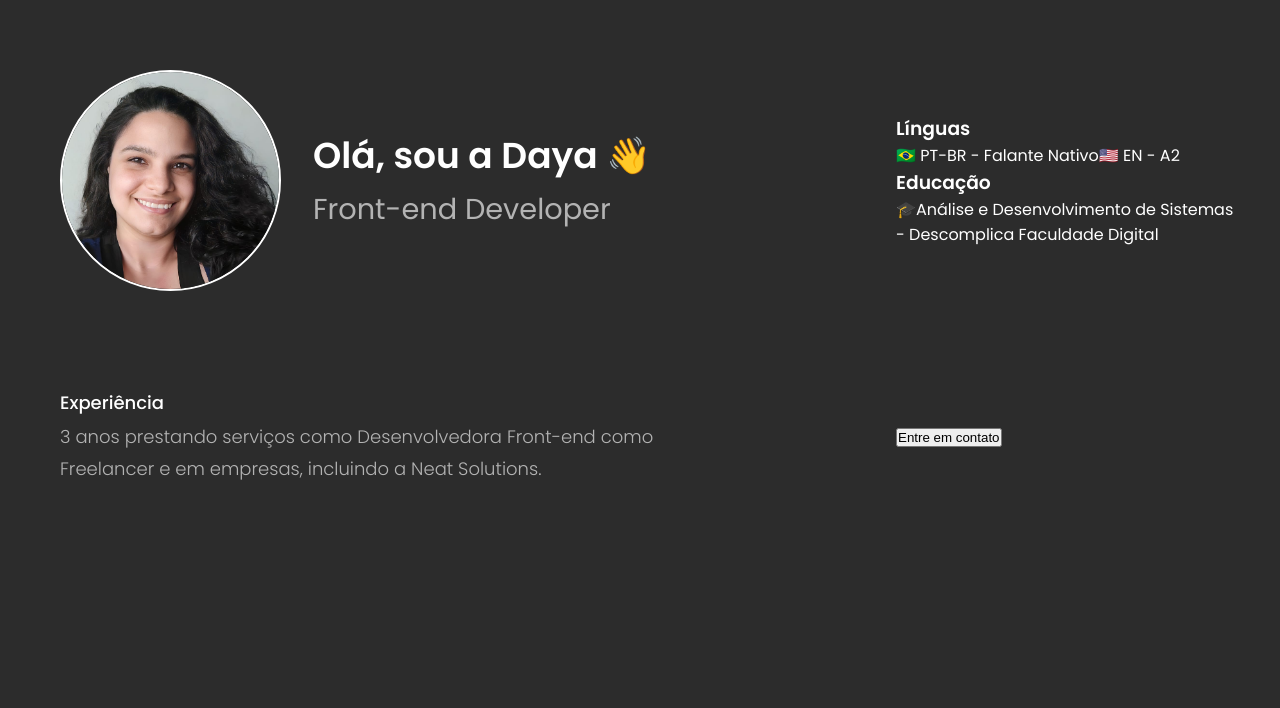
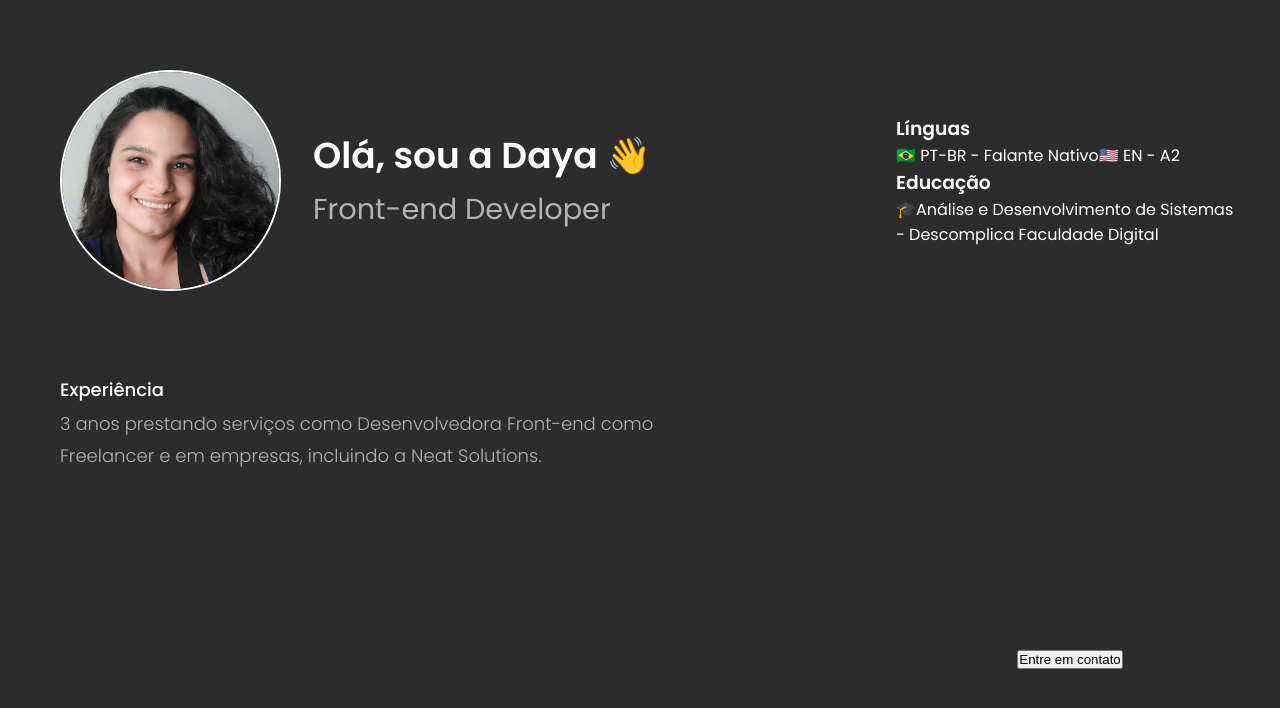
Before and after one commit to daya-diaz/my_portfolio, a React (Vite) app: page / in a window 1280 px wide. Shown: the top 708 px of the page. Built offline with nearby package versions, Linux system fonts and the light colour scheme.

Commit message:
feat: add socials and primary button

```diff
--- a/src/App.scss
+++ b/src/App.scss
@@ -1,6 +1,7 @@
 .container {
     padding: 40px 20px;
     display: grid;
+    justify-items: center;
     gap: 24px;
     grid-template-rows: repeat(4, auto);
     grid-template-areas:
@@ -8,6 +9,40 @@
     "contact"
     "experience"
     "info";
+    margin: 0 auto;
+
+    .contacts {
+        display: flex;
+        flex-direction: column;
+        align-items: center;
+        justify-content: center;
+        gap: 24px;
+        grid-area: contact;
+        width: 100%;
+        .btn-primary {
+            display: flex;
+            justify-content: center;
+            gap: 8px;
+            align-items: center;
+            background: var(--gradient);
+            width: 325px;
+            padding: 12px 0;
+            border-radius: 24px;
+            border: none;
+            font-family: 'Poppins', sans-serif;
+            text-transform: uppercase;
+            color: var(--white);
+            font-size: 18px;
+            font-weight: 500;
+            text-decoration: none;
+            cursor: pointer;
+            transition: all .3s ease-in-out;
+            &:hover {
+                background: linear-gradient(90deg, #F47777 2.62%, #777CF4 93.38%);
+            }
+        }
+    }
+
 }
 
 @media (min-width: 768px) {
@@ -22,6 +57,12 @@
         grid-template-areas:
         "header info"
         "experience empty1"
-        "empty2 contact"
+        "empty2 contact";
+
+         max-width: 1400px;
+
+         .contacts {
+            gap: 32px;
+         }
     }
 }
```
